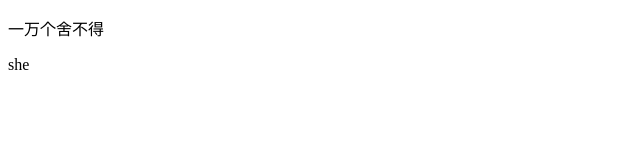
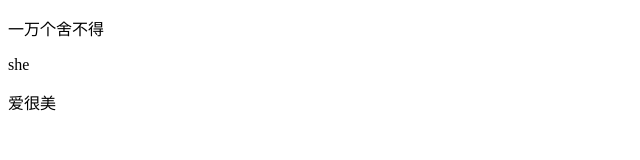
Before and after one commit to JinLincom/test, a plain HTML site: page index.html in a window 1280 px wide. Shown: the full height of the page, 0-640 px from the left. Drawn offline with Linux system fonts and the light colour scheme.

Commit message:
第三次修改

```diff
--- a/index.html
+++ b/index.html
@@ -7,5 +7,6 @@
 <body>
 	<p>一万个舍不得</p>
 	<p>she</p>
+	<p>爱很美</p>
 </body>
 </html>
```
